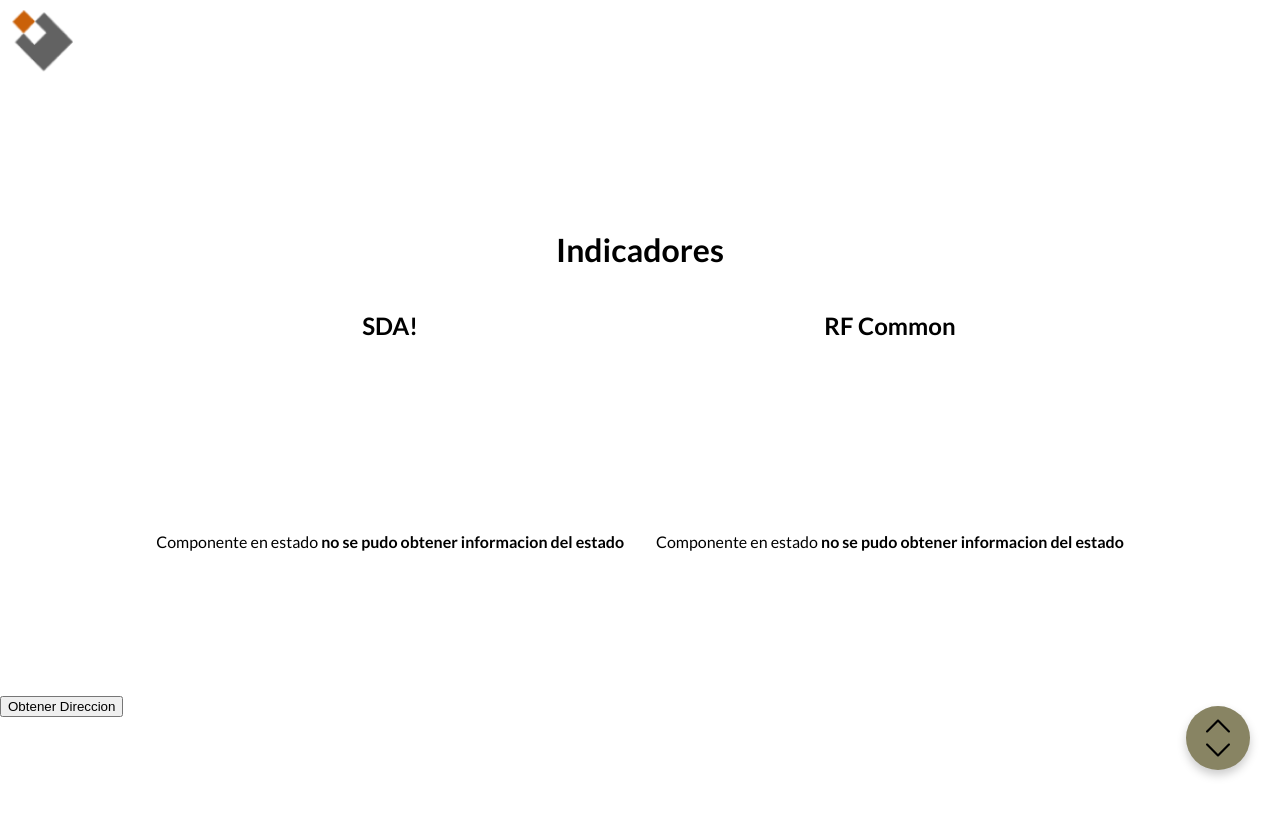
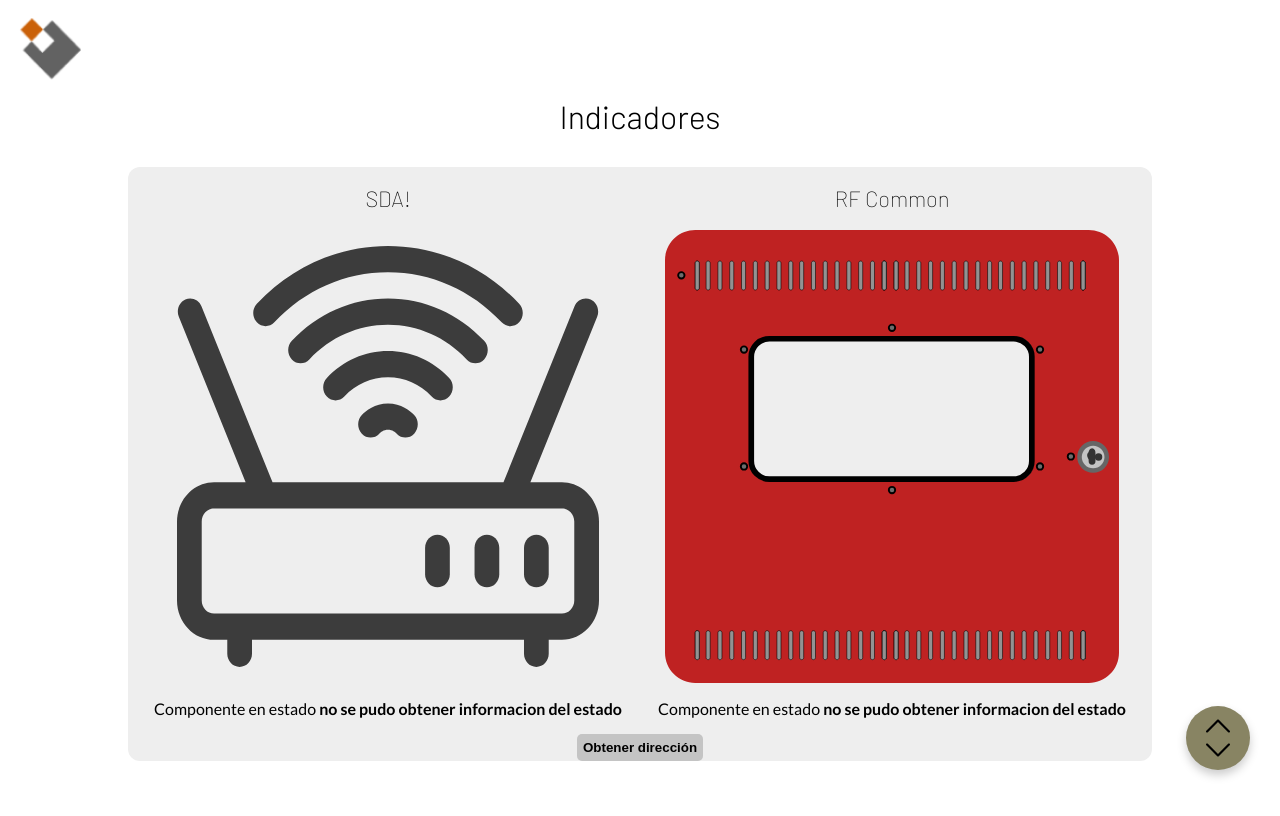
Before and after one commit to Marcosvnzla/interfaz-isolse, a React (Create React App) app: page /indicadores in a window 1280 px wide. Shown: the top 816 px of the page. Built offline with nearby package versions, Linux system fonts and the light colour scheme; no server answers; the database is empty.

Commit message:
Nodo and Indicadores components re styled

```diff
--- a/src/App.js
+++ b/src/App.js
@@ -73,7 +73,7 @@ class App extends Component {
         <Layout showMenuState={this.state.menuState}>
           <Route path="/" exact component={NodosSistema} />
           <Route path="/indicadores" >
-            <Indicadores alarmIndicador={this.state.alarmIndicador} RFIndicador={this.state.RFIndicador} />
+            <Indicadores btnClicked={this.getLocation} alarmIndicador={this.state.alarmIndicador} RFIndicador={this.state.RFIndicador} />
           </Route>
           <Route path="/resumen">
             <Resumen
@@ -81,7 +81,6 @@ class App extends Component {
               alarmState={this.state.alarmState}
               rfState={this.state.RFState}/>
           </Route>
-          <button onClick={this.getLocation}>Obtener Direccion</button>
         </Layout>
       </BrowserRouter>
     );
--- a/src/UI/Toolbar/Toolbar.module.css
+++ b/src/UI/Toolbar/Toolbar.module.css
@@ -1,6 +1,5 @@
 .Toolbar {
-  padding: 8px;
-  margin-bottom: 81px;
+  padding: 16px;
 }
 
 .imgContainer {
--- a/src/components/Indicadores/Indicadores.js
+++ b/src/components/Indicadores/Indicadores.js
@@ -1,5 +1,8 @@
 import React from 'react';
 import styles from './Indicadores.module.css';
+import MainDisplay from '../MainDisplay/MainDisplay';
+import wifi_img from '../../assets/images/wifi_img.svg';
+import central_img from '../../assets/images/central_img.svg';
 
 const Indicadores = (props) => {
 
@@ -36,21 +39,25 @@ const Indicadores = (props) => {
   }
 
   return (
-    <div className={styles.Indicadores}>
-      <h1>Indicadores</h1>
+    <MainDisplay title='Indicadores'>
       <div className={styles.ContainerGraficas}>
         <div className={styles.Grafica}>
           <h2>SDA!</h2>
-          <div className={styles[props.alarmIndicador]}></div>
+          <div className={styles[props.alarmIndicador]}>
+            <img src={wifi_img} alt="wifi moden icon" style={{padding: '16px'}} />
+          </div>
           <p>Componente en estado <strong>{sdaTextMessage}</strong></p>
         </div>
         <div className={styles.Grafica}>
           <h2>RF Common</h2>
-          <div className={styles[props.RFIndicador]}></div>
+          <div className={styles[props.RFIndicador]}>
+            <img src={central_img} alt="central icon" />
+          </div>
           <p>Componente en estado <strong>{rfTextMessage}</strong> </p>
         </div>
       </div>
-    </div>
+      <button onClick={props.btnClicked}>Obtener dirección</button>
+    </MainDisplay>
 
   );
 };
--- a/src/components/Indicadores/Indicadores.module.css
+++ b/src/components/Indicadores/Indicadores.module.css
@@ -1,29 +1,63 @@
-.Indicadores {
-  display: flex;
-  flex-direction: column;
-  align-items: center;
-  margin: 128px auto;
-  width: 90%;
-  min-height: 256px;
-}
-
 .ContainerGraficas {
   display: flex;
   justify-content: space-around;
   align-items: center;
+  width: 100%;
+  padding: 0 8px;
 }
 
 .Grafica {
   text-align: center;
-  margin: 0 16px;
+  width: 50%;
+  min-width: 120px;
+}
+
+.Grafica h2 {
+  font-family: 'Barlow';
+  font-weight: 200;
+  font-size: 22px;
+}
+
+.Grafica p {
+  font-family: 'Lato';
+  font-weight: 400;
+  font-size: 16px;
 }
 
 .Grafica div {
-  width: 156px;
-  height: 156px;
+  position: relative;
+  width: 90%;
+  padding-top: 90%;
   margin: 0 auto;
-  border-radius: 50%;
+  border-radius: 14px;
   transition: background-color 200ms ease-in;
+}
+
+.Grafica img {
+  position: absolute;
+  top: 0;
+  left: 0;
+  width: 100%;
+  height: 100%;
+}
+
+button {
+  background-color: #c4c4c4;
+  border-style: none;
+  border-radius: 5px;
+  padding: 6px;
+  font-size: 'Lato';
+  font-weight: 600;
+}
+
+button:focus {
+  outline: none;
+}
+
+button:hover,
+button:active {
+  cursor: pointer;
+  background-color: rgba(0, 0, 0, 0.3);
 }
 
 .normal {
--- a/src/components/MainDisplay/MainDisplay.module.css
+++ b/src/components/MainDisplay/MainDisplay.module.css
@@ -3,10 +3,11 @@
   flex-direction: column;
   justify-content: space-around;
   align-items: center;
-  background-color: rgba(0, 0, 0, 0.1);
+  background-color: #eeeeee;
   width: 80%;
-  min-height: 412px;
+  min-height: 55vh;
   margin: 0 auto;
+  margin-bottom: 128px;
   border-radius: 12px;
 }
 
@@ -17,4 +18,5 @@
   text-align: center;
   letter-spacing: 2%;
   margin-bottom: 2rem;
+  margin-top: 0;
 }
--- a/src/components/NodosSistema/NodosSistema.module.css
+++ b/src/components/NodosSistema/NodosSistema.module.css
@@ -1,14 +1,17 @@
+.NodosSistema {
+  width: 100%;
+  text-align: center;
+}
 .NodosSistema select {
-  background-color: rgba(0, 0, 0, 0.5);
+  background-color: #c4c4c4;
   color: black;
-  padding: 16px;
-  width: 250px;
+  padding: 12px;
+  width: 80%;
+  margin: 0 auto;
   border: none;
   border-radius: 4px;
-  font-size: 14px;
-  font-weight: bold;
-  box-shadow: 0 5px 25px rgba(0, 0, 0, 0.2);
-  -webkit-appearance: button;
-  appearance: button;
+  font-family: 'Lato';
+  font-weight: 400;
+  font-size: 16px;
   outline: none;
 }
```
Also changed, not shown: src/assets/images/central_img.svg (added), src/assets/images/wifi_img.svg (added).
